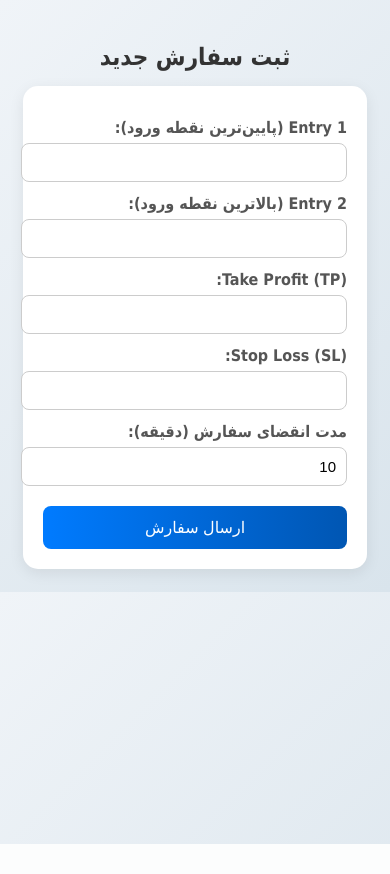
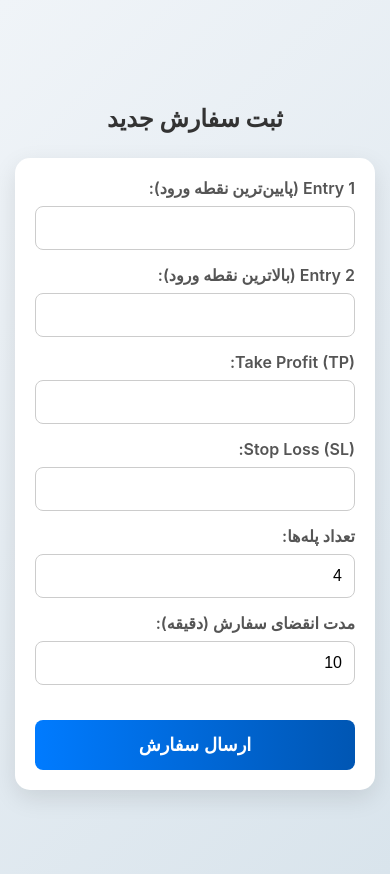
Before and after one commit to hesssan3707/bybit, a Laravel app: page /set-order in a window 390 px wide. Before the commit the page ends 844 px from the top, so only its background shows below. Run offline with Laravel 10, Linux system fonts and the light colour scheme.

Commit message:
feat: Refactor Bybit integration to V5 API and improve order form
This commit delivers a comprehensive update to the Bybit order submission feature.

Frontend (set_order.blade.php):
- Overhauled the UI for a modern, clean, and responsive design suitable for both desktop and mobile.
- Implemented robust error handling to display both validation and controller-level errors directly on the form.
- Ensured user input is preserved upon submission failure, improving user experience.
- Made the 'steps' input a visible and editable field.

Backend (BybitController.php):
- Refactored the order creation logic to use the official Bybit V5 API directly, removing the dependency on the `cctx` library.
- Implemented the required V5 API authentication (HMAC-SHA256 signature).
- Replaced the `cctx` implementation with direct HTTP calls using Laravel's Http client.
- Improved error handling in the controller to provide more descriptive messages.

Configuration:
- Added the necessary POST route for order submission in `routes/web.php`.
- Removed the `ccxt/ccxt` package from `composer.json` as it is no longer required.

```diff
--- a/composer.json
+++ b/composer.json
@@ -6,7 +6,6 @@
     "license": "MIT",
     "require": {
         "php": "^8.1",
-        "ccxt/ccxt": "^1.93",
         "guzzlehttp/guzzle": "^7.2",
         "laravel/framework": "^10.10",
         "laravel/sanctum": "^3.3",
--- a/resources/views/set_order.blade.php
+++ b/resources/views/set_order.blade.php
@@ -2,119 +2,181 @@
 <html lang="fa">
 <head>
     <meta charset="UTF-8">
-    <title>ثبت سفارش</title>
-    <meta name="viewport" content="width=device-width, initial-scale=1">
+    <title>ثبت سفارش جدید</title>
+    <meta name="viewport" content="width=device-width, initial-scale=1.0">
     <style>
+        :root {
+            --primary-color: #007bff;
+            --primary-hover: #0056b3;
+            --background-gradient-start: #f0f4f8;
+            --background-gradient-end: #d9e4ec;
+            --form-background: #ffffff;
+            --text-color: #333;
+            --label-color: #555;
+            --border-color: #ccc;
+            --error-bg: #f8d7da;
+            --error-text: #842029;
+            --success-bg: #d1e7dd;
+            --success-text: #0f5132;
+        }
         body {
-            font-family: 'Tahoma', sans-serif;
-            padding: 15px;
-            background: linear-gradient(135deg, #f0f4f8, #d9e4ec);
+            font-family: -apple-system, BlinkMacSystemFont, 'Segoe UI', Roboto, 'Helvetica Neue', Arial, sans-serif;
+            margin: 0;
+            padding: 20px;
+            background: linear-gradient(135deg, var(--background-gradient-start), var(--background-gradient-end));
             direction: rtl;
+            color: var(--text-color);
+            min-height: 100vh;
+            display: flex;
+            align-items: center;
+            justify-content: center;
+        }
+        .container {
+            width: 100%;
+            max-width: 500px;
+            margin: auto;
         }
         h2 {
             text-align: center;
-            color: #333;
-            margin-bottom: 15px;
+            margin-bottom: 25px;
         }
         form {
-            background: #fff;
-            padding: 20px;
+            background: var(--form-background);
+            padding: 30px;
             border-radius: 15px;
-            box-shadow: 0 4px 15px rgba(0,0,0,0.08);
-            max-width: 420px;
-            margin: auto;
+            box-shadow: 0 8px 25px rgba(0,0,0,0.1);
+        }
+        .form-group {
+            margin-bottom: 15px;
         }
         label {
             display: block;
-            margin-top: 12px;
-            font-weight: bold;
-            color: #555;
+            margin-bottom: 8px;
+            font-weight: 600;
+            color: var(--label-color);
         }
         input {
             width: 100%;
-            padding: 10px;
-            margin-top: 6px;
-            border: 1px solid #ccc;
+            padding: 12px;
+            border: 1px solid var(--border-color);
             border-radius: 8px;
-            font-size: 15px;
-            transition: 0.3s;
+            font-size: 16px;
+            box-sizing: border-box;
+            transition: border-color 0.3s, box-shadow 0.3s;
         }
         input:focus {
-            border-color: #007bff;
-            box-shadow: 0 0 6px rgba(0,123,255,0.3);
+            border-color: var(--primary-color);
+            box-shadow: 0 0 8px rgba(0,123,255,0.25);
             outline: none;
         }
         button {
             width: 100%;
-            padding: 12px;
-            background: linear-gradient(90deg, #007bff, #0056b3);
+            padding: 14px;
+            background: linear-gradient(90deg, var(--primary-color), var(--primary-hover));
             color: white;
             border: none;
             border-radius: 8px;
-            font-size: 16px;
+            font-size: 18px;
+            font-weight: bold;
             margin-top: 20px;
             cursor: pointer;
-            transition: background 0.3s ease-in-out;
+            transition: opacity 0.3s;
         }
         button:hover {
-            background: linear-gradient(90deg, #0056b3, #003f7f);
+            opacity: 0.9;
         }
         .alert {
-            padding: 10px;
-            margin-bottom: 10px;
+            padding: 15px;
+            margin-bottom: 20px;
             border-radius: 8px;
             text-align: center;
+            font-size: 16px;
         }
-        .success {
-            background: #d1e7dd;
-            color: #0f5132;
+        .alert-success {
+            background-color: var(--success-bg);
+            color: var(--success-text);
         }
-        .error {
-            background: #f8d7da;
-            color: #842029;
+        .alert-danger {
+            background-color: var(--error-bg);
+            color: var(--error-text);
+            list-style: none;
+            padding: 0;
+            margin: 0;
+        }
+        .invalid-feedback {
+            color: var(--error-text);
+            font-size: 14px;
+            margin-top: 5px;
+            display: block;
+        }
+        @media (max-width: 600px) {
+            body {
+                padding: 15px;
+            }
+            form {
+                padding: 20px;
+            }
         }
     </style>
 </head>
 <body>
 
+<div class="container">
     <h2>ثبت سفارش جدید</h2>
 
     @if(session('success'))
-    <div class="alert success">{{ session('success') }}</div>
+        <div class="alert alert-success">{{ session('success') }}</div>
     @endif
 
-@if($errors->any())
-    <div class="alert error">
-        <ul style="margin:0; padding:0; list-style:none;">
-            @foreach($errors->all() as $error)
-                <li>{{ $error }}</li>
-            @endforeach
-        </ul>
+    @if($errors->has('msg'))
+        <div class="alert alert-danger">
+            {{ $errors->first('msg') }}
         </div>
     @endif
+
 
     <form action="{{ route('order.store') }}" method="POST">
         @csrf
 
-    <label>Entry 1 (پایین‌ترین نقطه ورود):</label>
-    <input type="number" name="entry1" step="0.01" required>
+        <div class="form-group">
+            <label for="entry1">Entry 1 (پایین‌ترین نقطه ورود):</label>
+            <input id="entry1" type="number" name="entry1" step="any" required value="{{ old('entry1') }}">
+            @error('entry1') <span class="invalid-feedback">{{ $message }}</span> @enderror
+        </div>
 
-    <label>Entry 2 (بالاترین نقطه ورود):</label>
-    <input type="number" name="entry2" step="0.01" required>
+        <div class="form-group">
+            <label for="entry2">Entry 2 (بالاترین نقطه ورود):</label>
+            <input id="entry2" type="number" name="entry2" step="any" required value="{{ old('entry2') }}">
+            @error('entry2') <span class="invalid-feedback">{{ $message }}</span> @enderror
+        </div>
 
-    <label>Take Profit (TP):</label>
-    <input type="number" name="tp" step="0.01" required>
+        <div class="form-group">
+            <label for="tp">Take Profit (TP):</label>
+            <input id="tp" type="number" name="tp" step="any" required value="{{ old('tp') }}">
+            @error('tp') <span class="invalid-feedback">{{ $message }}</span> @enderror
+        </div>
 
-    <label>Stop Loss (SL):</label>
-    <input type="number" name="sl" step="0.01" required>
+        <div class="form-group">
+            <label for="sl">Stop Loss (SL):</label>
+            <input id="sl" type="number" name="sl" step="any" required value="{{ old('sl') }}">
+            @error('sl') <span class="invalid-feedback">{{ $message }}</span> @enderror
+        </div>
 
-    <input type="hidden" name="steps" value="4">
+        <div class="form-group">
+            <label for="steps">تعداد پله‌ها:</label>
+            <input id="steps" type="number" name="steps" min="1" value="{{ old('steps', 4) }}" required>
+            @error('steps') <span class="invalid-feedback">{{ $message }}</span> @enderror
+        </div>
 
-    <label>مدت انقضای سفارش (دقیقه):</label>
-    <input type="number" name="expire" min="1" value="10" required>
+        <div class="form-group">
+            <label for="expire">مدت انقضای سفارش (دقیقه):</label>
+            <input id="expire" type="number" name="expire" min="1" value="{{ old('expire', 10) }}" required>
+            @error('expire') <span class="invalid-feedback">{{ $message }}</span> @enderror
+        </div>
 
         <button type="submit">ارسال سفارش</button>
     </form>
+</div>
 
 </body>
 </html>
--- a/routes/web.php
+++ b/routes/web.php
@@ -1,5 +1,6 @@
 <?php
 
+use App\Http\Controllers\BybitController;
 use Illuminate\Support\Facades\Artisan;
 use Illuminate\Support\Facades\Route;
 
@@ -38,3 +39,4 @@ Route::get('/link', function() {
 Route::get('/set-order', function () {
     return view('set_order');
 });
+Route::post('/set-order', [BybitController::class, 'store'])->name('order.store');
```
Also changed, not shown: app/Http/Controllers/BybitController.php (+76 -80 lines). Lines whose indentation alone changed are shown as unchanged.
